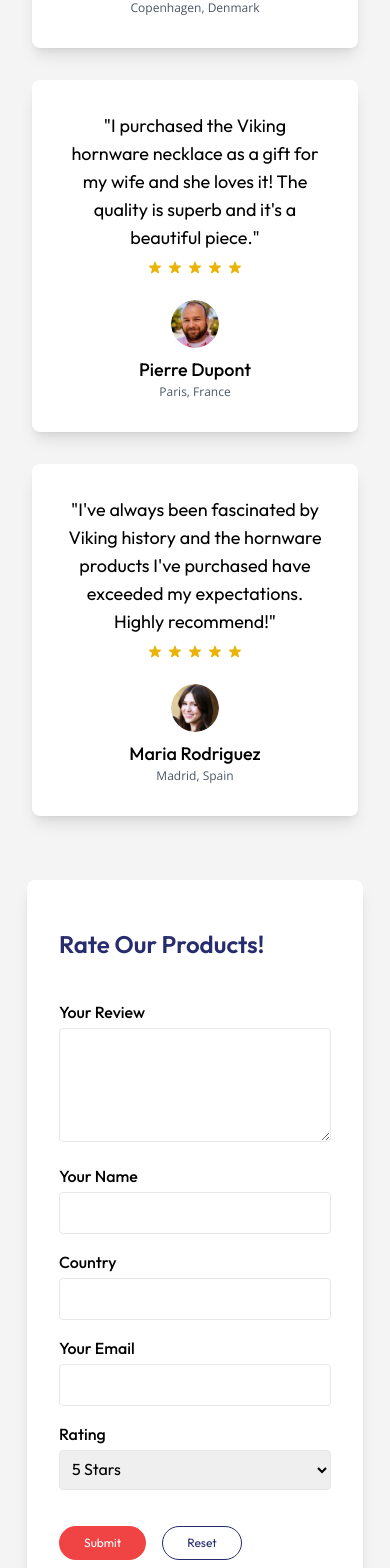
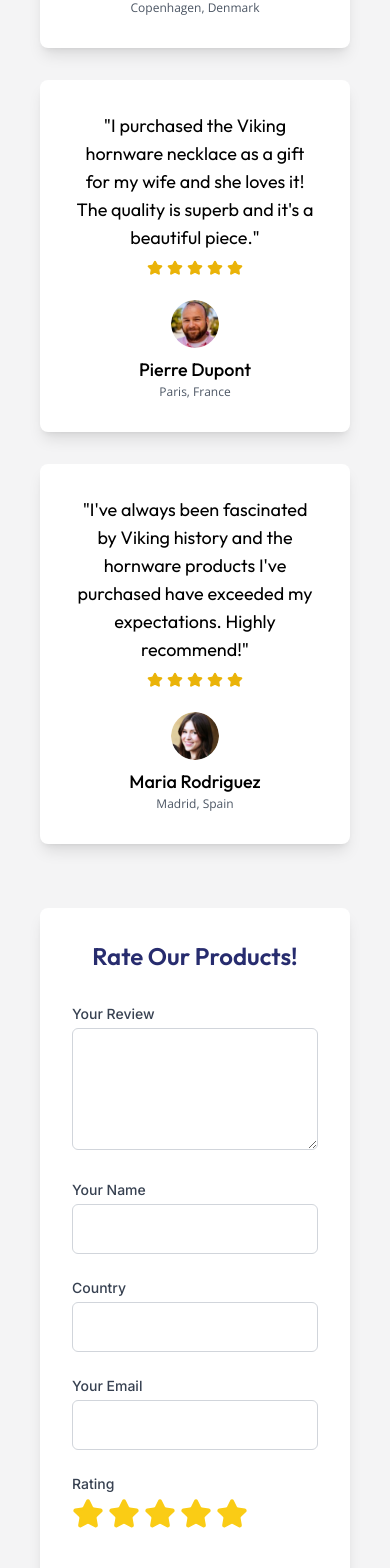
Before and after one commit to saadsalmany/Artwork-Maestro, a Next.js app: page / in a window 390 px wide. Shown: the part 4261-5829 px from the top of the page. Built offline with nearby package versions, Linux system fonts and the light colour scheme; a web font is replaced by a local one.

Commit message:
fixed the form

```diff
--- a/app/Components/SecondaryBtn.js
+++ b/app/Components/SecondaryBtn.js
@@ -1,17 +1,16 @@
-'use client';
-import Link from 'next/link';
+"use client";
+import Link from "next/link";
 import { useState } from "react";
 
 const SecondaryBtn = ({ href, children, type = "button", formReset }) => {
   const [isClicked, setIsClicked] = useState(false);
 
   const handleMouseDown = () => setIsClicked(true);
-  const handleMouseUp = () => setIsClicked(false);
-
   const handleClick = (e) => {
     if (type === "reset" && formReset) {
       formReset();
     }
+    setIsClicked(false);
   };
 
   if (href) {
@@ -20,7 +19,6 @@ const SecondaryBtn = ({ href, children, type = "button", formReset }) => {
         <div className="relative">
           <button
             onMouseDown={handleMouseDown}
-            onMouseUp={handleMouseUp}
             onClick={handleClick}
             style={{
               zIndex: 10,
@@ -53,7 +51,6 @@ const SecondaryBtn = ({ href, children, type = "button", formReset }) => {
         <button
           type={type}
           onMouseDown={handleMouseDown}
-          onMouseUp={handleMouseUp}
           onClick={handleClick}
           style={{
             zIndex: 10,
--- a/app/Components/Testimonial.js
+++ b/app/Components/Testimonial.js
@@ -1,8 +1,8 @@
-// Testimonial.js
 "use client";
 import React, { useState, useEffect } from "react";
+import { Star } from "lucide-react";
+import PrimaryBtn from "./PrimaryBtn";
 import SecondaryBtn from "./SecondaryBtn";
-import PrimaryBtn from "./PrimaryBtn";
 
 const Testimonial = () => {
   const [testimonials, setTestimonials] = useState([
@@ -76,25 +76,30 @@ const Testimonial = () => {
 
   return (
     <div className="bg-zinc-100 py-20">
-      <div className="container max-w-6xl mx-auto px-4">
-        <h2 className="text-2xl desktop:text-5xl font-bold text-secondary-blue text-center mb-20 desktop:mb-32">
+      <div className="container max-w-7xl mx-auto px-10">
+        <h2 className="text-2xl desktop:text-5xl font-bold text-secondary-blue text-center mb-20 desktop:mb-32 animate-fade-in">
           Customer Reviews and Testimonials
         </h2>
 
-        <div className="grid grid-cols-1 md:grid-cols-2 lg:grid-cols-3 gap-8 tablet:gap-5 desktop:gap-8
-        tablet:w-[54rem] tablet:mx-auto px-4 tablet:px-0 desktop:px-0 desktop:w-auto mb-16">
+        <div
+          className="grid grid-cols-1 md:grid-cols-2 lg:grid-cols-3 gap-8 tablet:gap-5 desktop:gap-8
+        tablet:w-[54rem] tablet:mx-auto  tablet:px-0 desktop:px-0 desktop:w-auto mb-16"
+        >
           {testimonials.map((testimonial, index) => (
             <TestimonialCard key={index} testimonial={testimonial} />
           ))}
         </div>
 
-        <div className="bg-white rounded-lg w-[21rem] mx-auto shadow-lg tablet:w-[54rem] desktop:w-auto tablet:mx-auto tablet:px-16 p-8 tablet:h-[48rem] h-[46rem] ">
-          <h3 className="text-2xl desktop:text-3xl font-semibold desktop:text-center font-outfit text-secondary-blue mb-10 desktop:mb-12 mt-4">
+        <div className="bg-white rounded-lg max-w-4xl mx-auto shadow-lg p-8 animate-slide-up">
+          <h3 className="text-2xl font-semibold text-center text-secondary-blue mb-8 font-outfit">
             Rate Our Products!
           </h3>
-          <form onSubmit={handleSubmit} className="space-y-4">
-            <div>
-              <label htmlFor="quote" className="block mb-1 font-outfit font-medium">
+          <form onSubmit={handleSubmit} className="space-y-6">
+            <div className="group">
+              <label
+                htmlFor="quote"
+                className="block text-sm font-medium text-gray-700 mb-1 transition-colors group-hover:text-secondary-blue"
+              >
                 Your Review
               </label>
               <textarea
@@ -102,13 +107,17 @@ const Testimonial = () => {
                 name="quote"
                 value={newReview.quote}
                 onChange={handleInputChange}
-                className="w-full p-2 font-outfit border rounded"
+                className="w-full p-3 border border-gray-300 rounded-md focus:ring-2 focus:ring-secondary-blue focus:border-secondary-blue transition-all duration-300 ease-in-out hover:border-secondary-blue"
                 rows="4"
                 required
               />
             </div>
-            <div>
-              <label htmlFor="author" className="block mb-1 font-outfit font-medium">
+            <div className="grid grid-cols-1 gap-6 md:grid-cols-2">
+              <div className="group">
+                <label
+                  htmlFor="author"
+                  className="block text-sm font-medium text-gray-700 mb-1 transition-colors group-hover:text-secondary-blue"
+                >
                   Your Name
                 </label>
                 <input
@@ -117,12 +126,15 @@ const Testimonial = () => {
                   name="author"
                   value={newReview.author}
                   onChange={handleInputChange}
-                className="w-full p-2 font-outfit border rounded"
+                  className="w-full p-3 border border-gray-300 rounded-md focus:ring-2 focus:ring-secondary-blue focus:border-secondary-blue transition-all duration-300 ease-in-out hover:border-secondary-blue"
                   required
                 />
               </div>
-            <div>
-              <label htmlFor="country" className="block font-outfit mb-1 font-medium">
+              <div className="group">
+                <label
+                  htmlFor="country"
+                  className="block text-sm font-medium text-gray-700 mb-1 transition-colors group-hover:text-secondary-blue"
+                >
                   Country
                 </label>
                 <input
@@ -131,12 +143,16 @@ const Testimonial = () => {
                   name="country"
                   value={newReview.country}
                   onChange={handleInputChange}
-                className="w-full p-2 border font-outfit rounded"
+                  className="w-full p-3 border border-gray-300 rounded-md focus:ring-2 focus:ring-secondary-blue focus:border-secondary-blue transition-all duration-300 ease-in-out hover:border-secondary-blue"
                   required
                 />
               </div>
-            <div>
-              <label htmlFor="email" className="block mb-1 font-outfit font-medium">
+            </div>
+            <div className="group">
+              <label
+                htmlFor="email"
+                className="block text-sm font-medium text-gray-700 mb-1 transition-colors group-hover:text-secondary-blue"
+              >
                 Your Email
               </label>
               <input
@@ -145,32 +161,41 @@ const Testimonial = () => {
                 name="email"
                 value={newReview.email}
                 onChange={handleInputChange}
-                className="w-full p-2 border font-outfit rounded"
+                className="w-full p-3 border border-gray-300 rounded-md focus:ring-2 focus:ring-secondary-blue focus:border-secondary-blue transition-all duration-300 ease-in-out hover:border-secondary-blue"
                 required
               />
             </div>
-            <div>
-              <label htmlFor="rating" className="block mb-1 font-outfit font-medium">
+            <div className="group">
+              <label
+                htmlFor="rating"
+                className="block text-sm font-medium text-gray-700 mb-1 transition-colors group-hover:text-secondary-blue"
+              >
                 Rating
               </label>
-              <select
-                id="rating"
-                name="rating"
-                value={newReview.rating}
-                onChange={handleInputChange}
-                className="w-full p-2 border font-outfit rounded mb-5 "
-                required
+              <div className="flex items-center space-x-1">
+                {[1, 2, 3, 4, 5].map((star) => (
+                  <button
+                    key={star}
+                    type="button"
+                    onClick={() =>
+                      setNewReview((prev) => ({ ...prev, rating: star }))
+                    }
+                    className="focus:outline-none transition-colors duration-300 ease-in-out hover:text-yellow-400"
                   >
-                {[1, 2, 3, 4, 5].map((num) => (
-                  <option key={num} value={num}>
-                    {num} Star{num !== 1 ? "s" : ""}
-                  </option>
+                    <Star
+                      className={`w-8 h-8 ${
+                        star <= newReview.rating
+                          ? "text-yellow-400"
+                          : "text-gray-300"
+                      }`}
+                      fill={star <= newReview.rating ? "currentColor" : "none"}
+                    />
+                  </button>
                 ))}
-              </select>
               </div>
-
-            <div className="flex justify-start gap-4">
-              <PrimaryBtn type="submit">Submit</PrimaryBtn>
+            </div>
+            <div className="flex justify-start space-x-4 pt-4">
+              <PrimaryBtn>Submit Review</PrimaryBtn>
               <SecondaryBtn
                 type="reset"
                 formReset={() =>
@@ -194,23 +219,20 @@ const Testimonial = () => {
 };
 
 const TestimonialCard = ({ testimonial }) => (
-  <div className="bg-white rounded-lg tablet:w-70 shadow-lg p-8 flex flex-col items-center">
+  <div className="bg-white rounded-lg shadow-lg p-8 flex flex-col items-center transform transition-all duration-300 ease-in-out hover:scale-105">
     <div className="flex flex-col items-center mb-6">
       <p className="text-lg font-outfit text-center mb-2">
         "{testimonial.quote}"
       </p>
       <div className="flex space-x-1">
         {[...Array(5)].map((_, i) => (
-          <svg
+          <Star
             key={i}
-            className={`w-4 h-4 fill-current ${
+            className={`w-4 h-4 ${
               i < testimonial.rating ? "text-yellow-500" : "text-gray-300"
             }`}
-            viewBox="0 0 20 20"
-            xmlns="http://www.w3.org/2000/svg"
-          >
-            <path d="M9.049 2.927c.3-.921 1.603-.921 1.902 0l1.07 3.292a1 1 0 00.95.69h3.462c.969 0 1.371 1.24.588 1.81l-2.8 2.034a1 1 0 00-.364 1.118l1.07 3.292c.3.921-.755 1.688-1.54 1.118l-2.8-2.034a1 1 0 00-1.175 0l-2.8 2.034c-.784.57-1.838-.197-1.539-1.118l1.07-3.292a1 1 0 00-.364-1.118L2.98 8.72c-.783-.57-.38-1.81.588-1.81h3.461a1 1 0 00.951-.69l1.07-3.292z" />
-          </svg>
+            fill={i < testimonial.rating ? "currentColor" : "none"}
+          />
         ))}
       </div>
     </div>
@@ -221,8 +243,12 @@ const TestimonialCard = ({ testimonial }) => (
         className="w-12 h-12 rounded-full mb-2"
       />
       <div className="text-center">
-        <h5 className="text-lg font-outfit font-medium">{testimonial.author}</h5>
-        <p className="text-xs font-openSans text-gray-600">{testimonial.country}</p>
+        <h5 className="text-lg font-outfit font-medium">
+          {testimonial.author}
+        </h5>
+        <p className="text-xs font-openSans text-gray-600">
+          {testimonial.country}
+        </p>
       </div>
     </div>
   </div>
```
Lines whose indentation alone changed are shown as unchanged.
